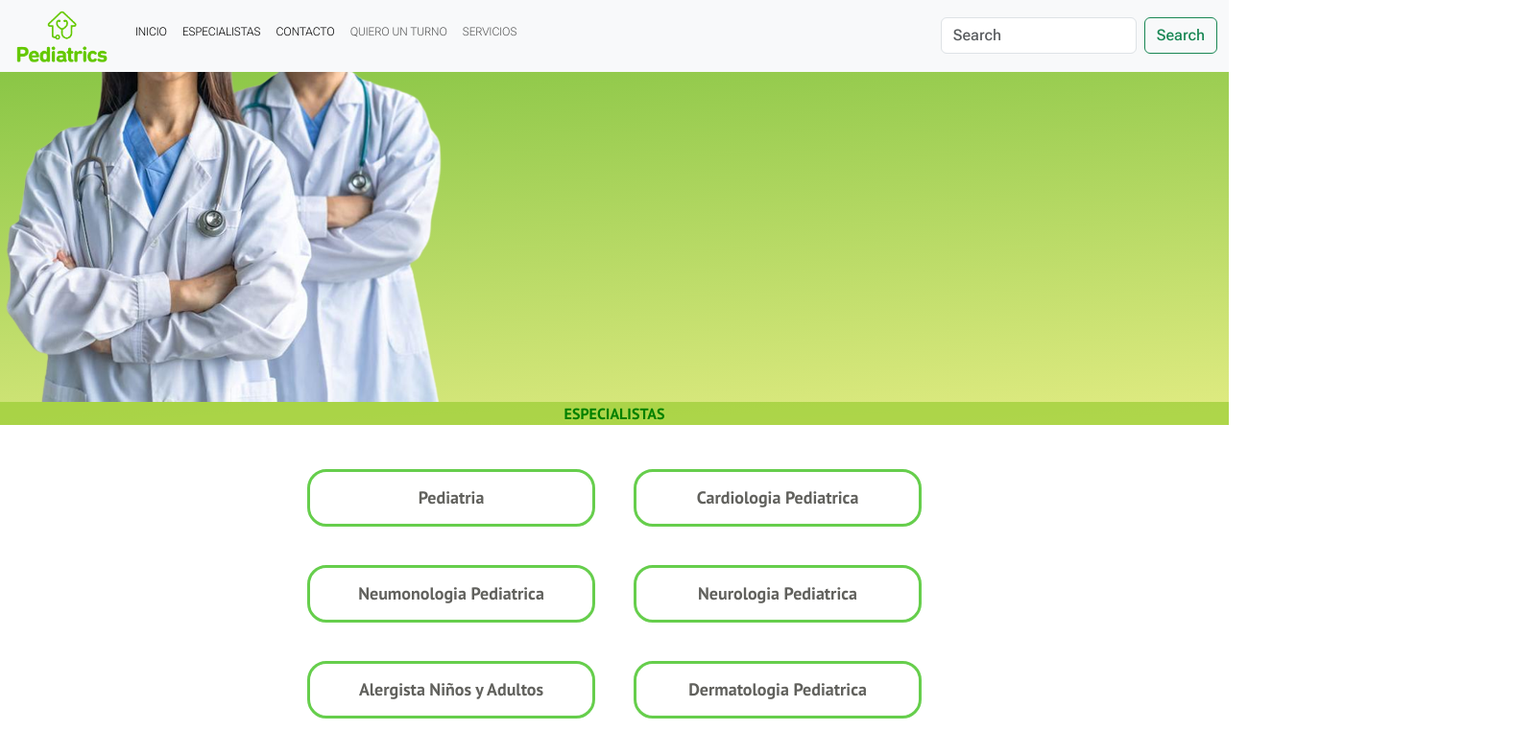
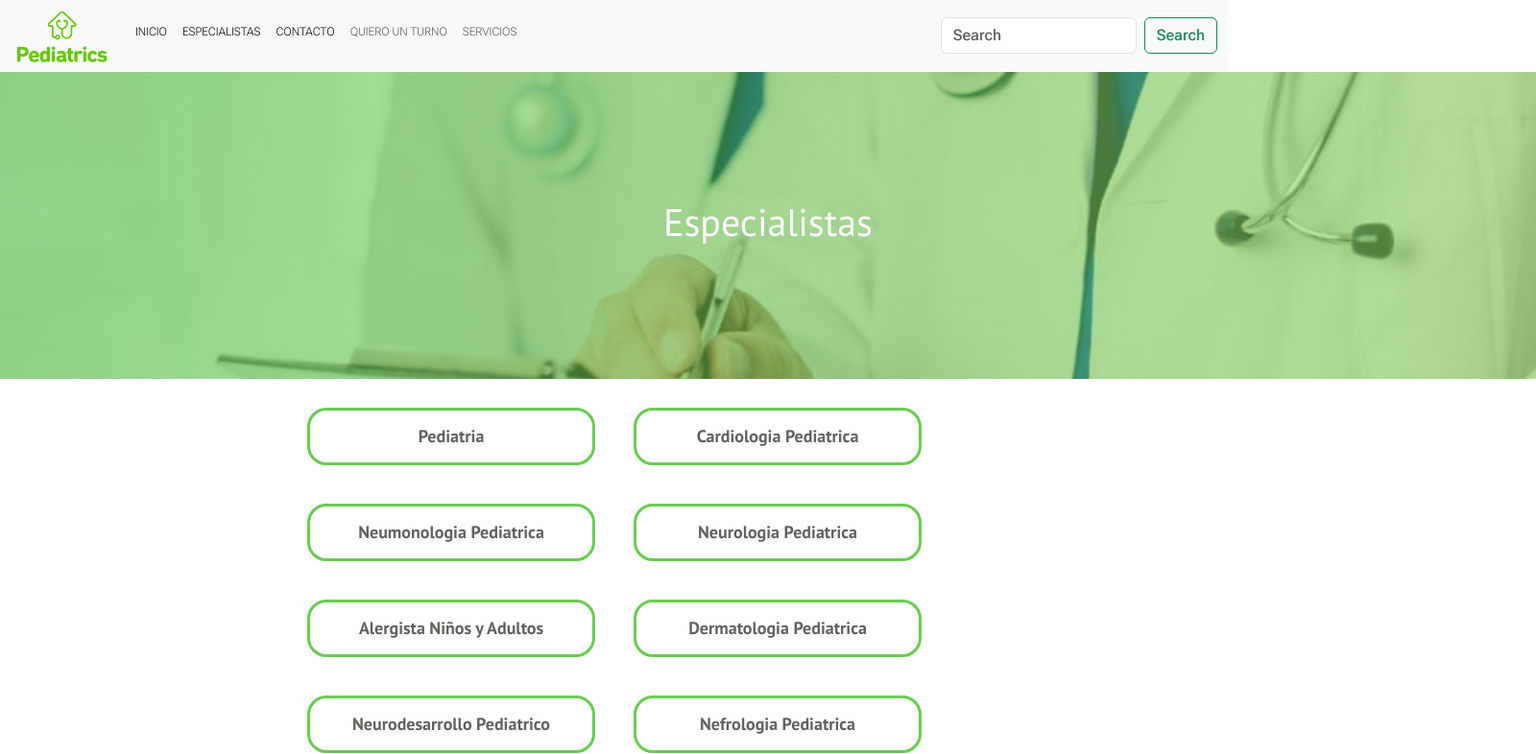
Before and after one commit to PaolagPaillacar/ProyectoFinal-Paola-Paillacar, a plain HTML site: page secciones/Especialista.html in a window 1280 px wide. Shown: the top 786 px of the page at 96% size, 1600 px wide, since content can reach past the window. Drawn offline with nearby package versions, Linux system fonts and the light colour scheme.

Commit message:
cambios page especialistas

```diff
--- a/sass/pages/_especialista.scss
+++ b/sass/pages/_especialista.scss
@@ -1,26 +1,24 @@
 main {
     .img-especialistas {
-        background: linear-gradient(176deg, #8ac646, #e2ec83);
+
+        // background: linear-gradient(176deg, #8ac646, #e2ec83);
         .img {
-            width: 700px;
+            color: white;
+            font-family: "PT Sans", sans-serif;
+            width: 100rem;
+            height: 20rem;
+            display: flex;
+            align-items: center;
+            justify-content: center;
+            background: linear-gradient(to right, rgba(50, 177, 36, 0.5), rgba(137, 218, 74, 0.5)), url(/recursos/img/especialista.jpeg);
+            background-size: cover;
+            background-position: center;
+
         }
-        .Especialist {
-            font-family: "nunito";
-            font-weight: 50px;
-            color: rgb(248, 248, 248);
-            background-color: rgba(187, 195, 28, 0.66);
-            text-align: center;
-            display: inline;
-        }
-        .varios {
-            font-family: "PT Sans", sans-serif;
-            font-weight: 700;
-            color: green;
-            background-color: rgba(153, 205, 50, 0.692);
-            text-align: center;
-        }
+
     }
-        .container {
+
+    .container {
         list-style-type: none;
         font-family: "PT Sans", sans-serif;
         font-weight: 700;
@@ -43,10 +41,13 @@ main {
             border-radius: 20px;
             height: 60px;
 
+
             &:hover {
                 transform: translate(-5px, -5px);
                 background: rgba(206, 231, 19, 0.736);
             }
+
+
         }
 
     }
--- a/sass/style.scss
+++ b/sass/style.scss
@@ -1,6 +1,7 @@
 //variables//
 @import './variables/reset';
 @import './variables/tipografia';
+@import './variables/color';
 
 //page//
 @import './pages/index';
--- a/secciones/Especialista.html
+++ b/secciones/Especialista.html
@@ -52,9 +52,8 @@
   </nav>
   <main>
     <div class="img-especialistas">
-      <img class="imag" src="../recursos/img/medicos-coronavirus-k04G--984x468_El_Comercio-removebg-preview.png"
-        alt="medicos">
-      <p class="varios">ESPECIALISTAS</p>
+      <div class="img">
+        <h1>Especialistas</h1>
       </div>
       <div class="container">
         <div class="conteiner2">Pediatria</div>
```
Also changed, not shown: css/style.css, recursos/img/especialista.jpeg (added), 1 other file. Lines whose indentation alone changed are shown as unchanged.
